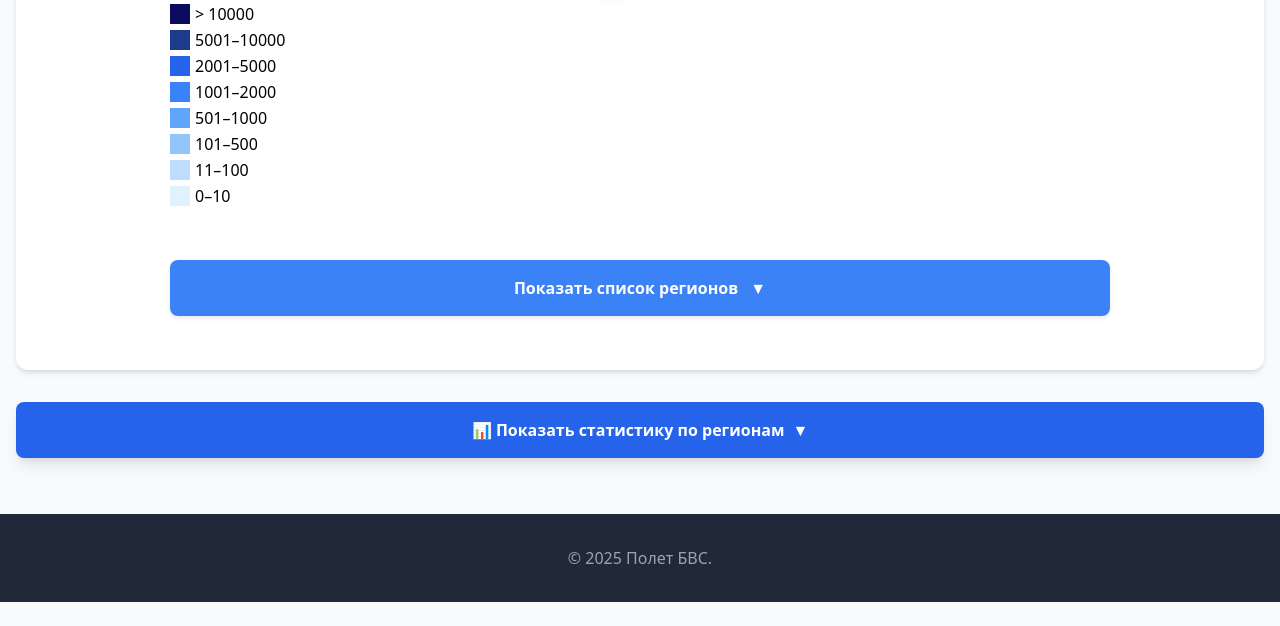
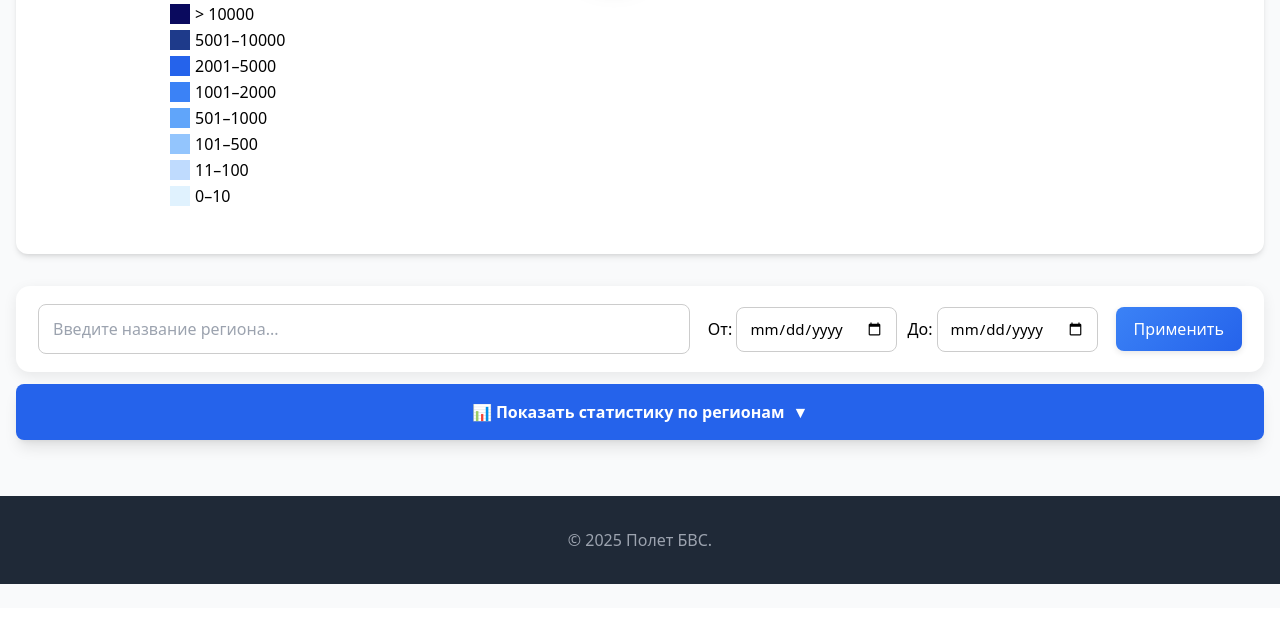
Before and after one commit to Runislam/hakaton, a Flask app: page / in a window 1280 px wide. Shown: the part 925-1551 px from the top of the page. After the commit the page ends 1509 px from the top, so only its background shows below. Run offline with Flask 3, Linux system fonts and the light colour scheme; the visitor is signed in with stand-in values (Sample User, id 1); data that the repository does not hold is empty; parts of the project's set-up code (start-up, migrations or seed data) failed here and were passed over; some libraries are stand-ins or nearby versions.

Commit message:
Сделал поиск и календарь, необходимо переписать запросы

```diff
--- a/static/main.js
+++ b/static/main.js
@@ -126,52 +126,208 @@ document.addEventListener("DOMContentLoaded", () => {
     tooltip.className = "tooltip";
     document.body.appendChild(tooltip);
 
-    // Создаём контейнер списка регионов
-    const regionsListContainer = document.createElement("div");
-    regionsListContainer.className = "regions-list-container";
-    regionsListContainer.innerHTML = `
-        <div class="regions-list-toggle" id="regions-list-toggle">
-            <span id="regions-toggle-text">Показать список регионов</span>
-            <span id="regions-toggle-arrow" class="toggle-arrow">▼</span>
+
+       // Создаём контейнер под картой
+    // === Блок фильтров под картой (поиск + календарь) ===
+
+        // === Контейнер под картой ===
+
+    const mapContainer = document.getElementById("regions-charts");
+    //const chartsContainer = document.getElementById("regions-charts");
+    const filtersContainer = document.createElement("div");
+    filtersContainer.className = "filters-container";
+    filtersContainer.innerHTML = `
+      <div class="filters-bar">
+        <!-- Поиск -->
+        <div class="search-block relative">
+          <input
+            type="text"
+            id="region-search-input"
+            placeholder="Введите название региона..."
+            class="region-search-input"
+            autocomplete="off"
+          />
+          <ul id="region-suggestions" class="region-suggestions"></ul>
         </div>
-        <div class="regions-list-content" id="regions-list-content" style="display: none;">
-            <div class="regions-list-grid" id="regions-list-grid"></div>
+
+        <!-- Даты -->
+        <div class="date-filters">
+          <label>От:
+            <input type="date" id="start-date" class="date-input" />
+          </label>
+          <label>До:
+            <input type="date" id="end-date" class="date-input" />
+          </label>
         </div>
+
+        <!-- Кнопка -->
+        <button id="apply-filters" class="filter-button">Применить</button>
+      </div>
     `;
 
-    map.parentElement.insertBefore(regionsListContainer, map.nextSibling);
+    mapContainer.parentElement.insertBefore(filtersContainer, mapContainer);
 
-    // Генерируем список регионов
-    const regionsList = Object.keys(regionMap).sort((a, b) => a.localeCompare(b, 'ru'));
-    const regionsListGrid = document.getElementById("regions-list-grid");
 
-    regionsList.forEach(regionName => {
-        const regionItem = document.createElement("div");
-        regionItem.className = "region-list-item";
-        regionItem.textContent = regionName;
-        regionItem.dataset.code = regionMap[regionName];
+    // === Стили (можно потом вынести в CSS) ===
+    const style = document.createElement("style");
+    style.textContent = `
+      .filters-container {
+        width: 100%;
+        background: #fff;
+        border-radius: 14px;
+        box-shadow: 0 4px 14px rgba(0,0,0,0.08);
+        padding: 18px 22px;
+        margin-top: 18px;
+      }
 
-        regionItem.addEventListener("click", () => {
-            loadRegionData(regionName, regionMap[regionName]);
+      .filters-bar {
+        display: flex;
+        align-items: center;
+        justify-content: space-between;
+        flex-wrap: wrap;
+        gap: 18px;
+      }
+
+      .search-block {
+        flex: 1;
+        min-width: 320px;
+      }
+
+      .region-search-input {
+        width: 100%;
+        font-size: 16px;
+        padding: 12px 14px;
+        border: 1px solid #ccc;
+        border-radius: 8px;
+      }
+
+      .region-suggestions {
+        position: absolute;
+        top: 100%;
+        left: 0;
+        right: 0;
+        list-style: none;
+        background: #fff;
+        border: 1px solid #ddd;
+        border-radius: 8px;
+        margin-top: 4px;
+        padding: 0;
+        max-height: 240px;
+        overflow-y: auto;
+        display: none;
+        z-index: 1000;
+        box-shadow: 0 6px 12px rgba(0,0,0,0.1);
+      }
+
+      .region-suggestions li {
+        padding: 10px 14px;
+        cursor: pointer;
+      }
+
+      .region-suggestions li:hover {
+        background-color: #f0f4ff;
+      }
+
+      .date-filters {
+        display: flex;
+        gap: 10px;
+        align-items: center;
+        flex-wrap: nowrap;
+      }
+
+      .date-input {
+        font-size: 15px;
+        padding: 9px 12px;
+        border: 1px solid #ccc;
+        border-radius: 8px;
+      }
+
+      .filter-button {
+        background-color: #007bff;
+        color: white;
+        border: none;
+        border-radius: 8px;
+        padding: 10px 18px;
+        font-size: 16px;
+        cursor: pointer;
+        transition: 0.2s;
+      }
+
+      .filter-button:hover {
+        background-color: #0066d6;
+      }
+    `;
+    document.head.appendChild(style);
+
+    // === Логика ===
+    const searchInput = document.getElementById("region-search-input");
+    const suggestionsList = document.getElementById("region-suggestions");
+    const startDateInput = document.getElementById("start-date");
+    const endDateInput = document.getElementById("end-date");
+    const applyButton = document.getElementById("apply-filters");
+
+    const regionsList = Object.keys(regionMap).sort((a, b) => a.localeCompare(b, "ru"));
+
+    // --- Поиск с подсказками ---
+    searchInput.addEventListener("input", () => {
+      const query = searchInput.value.trim().toLowerCase();
+      suggestionsList.innerHTML = "";
+
+      if (query.length < 2) {
+        suggestionsList.style.display = "none";
+        return;
+      }
+
+      const matches = regionsList.filter(region =>
+        region.toLowerCase().includes(query)
+      );
+
+      if (matches.length === 0) {
+        suggestionsList.style.display = "none";
+        return;
+      }
+
+      matches.forEach(regionName => {
+        const li = document.createElement("li");
+        li.textContent = regionName;
+        li.addEventListener("click", () => {
+          searchInput.value = regionName;
+          suggestionsList.style.display = "none";
         });
+        suggestionsList.appendChild(li);
+      });
 
-        regionsListGrid.appendChild(regionItem);
+      suggestionsList.style.display = "block";
     });
 
-    // Переключатель списка регионов
-    const regionsListToggle = document.getElementById("regions-list-toggle");
-    const regionsListContent = document.getElementById("regions-list-content");
-    const regionsToggleText = document.getElementById("regions-toggle-text");
-    const regionsToggleArrow = document.getElementById("regions-toggle-arrow");
+    // --- Скрытие при клике вне подсказок ---
+    document.addEventListener("click", (e) => {
+      if (!filtersContainer.contains(e.target)) {
+        suggestionsList.style.display = "none";
+      }
+    });
 
-    let regionsListVisible = false;
+    // --- Кнопка "Применить" ---
+    applyButton.addEventListener("click", () => {
+      const regionName = searchInput.value.trim();
+      const startDate = startDateInput.value;
+      const endDate = endDateInput.value;
 
-    regionsListToggle.addEventListener("click", () => {
-        regionsListVisible = !regionsListVisible;
-        regionsListContent.style.display = regionsListVisible ? "block" : "none";
-        regionsToggleText.textContent = regionsListVisible ? "Скрыть список регионов" : "Показать список регионов";
-        regionsToggleArrow.style.transform = regionsListVisible ? "rotate(180deg)" : "rotate(0deg)";
+      if (!regionMap[regionName]) {
+        alert("Выберите корректный регион.");
+        return;
+      }
+
+      if (startDate && endDate && startDate > endDate) {
+        alert("Дата начала не может быть позже даты конца.");
+        return;
+      }
+
+      console.log("▶ Применён фильтр:", { regionName, startDate, endDate });
+      openRegionPanel(regionName, regionMap[regionName]); // вызов твоей функции
     });
+
+
 
     // Загружаем общую статистику
     fetch("/flights/stats")
--- a/static/styles.css
+++ b/static/styles.css
@@ -1048,3 +1048,53 @@
         font-size: 14px;
     }
 }
+
+/* ===== Фильтры под картой ===== */
+.region-filters {
+    display: flex;
+    justify-content: flex-start;
+    align-items: center;
+    gap: 12px;
+    flex-wrap: wrap;
+    max-width: 980px;
+    margin: 0 auto 24px;
+}
+
+.filter-input {
+    background: #fff;
+    border: 1px solid #e2e8f0;
+    border-radius: 6px;
+    padding: 8px 12px;
+    font-size: 14px;
+    color: #374151;
+    transition: all 0.2s ease;
+    box-shadow: 0 1px 3px rgba(0,0,0,0.05);
+}
+
+.filter-input:focus {
+    border-color: #3b82f6;
+    box-shadow: 0 0 0 3px rgba(59,130,246,0.2);
+    outline: none;
+}
+
+.filter-button {
+    background: linear-gradient(135deg, #3b82f6 0%, #2563eb 100%);
+    color: #fff;
+    border: none;
+    border-radius: 6px;
+    padding: 8px 16px;
+    font-size: 14px;
+    font-weight: 500;
+    cursor: pointer;
+    transition: background 0.2s, transform 0.1s;
+    box-shadow: 0 2px 6px rgba(0,0,0,0.1);
+}
+
+.filter-button:hover {
+    background: linear-gradient(135deg, #2563eb 0%, #1d4ed8 100%);
+    transform: translateY(-1px);
+}
+
+.filter-button:active {
+    transform: translateY(0);
+}
```
